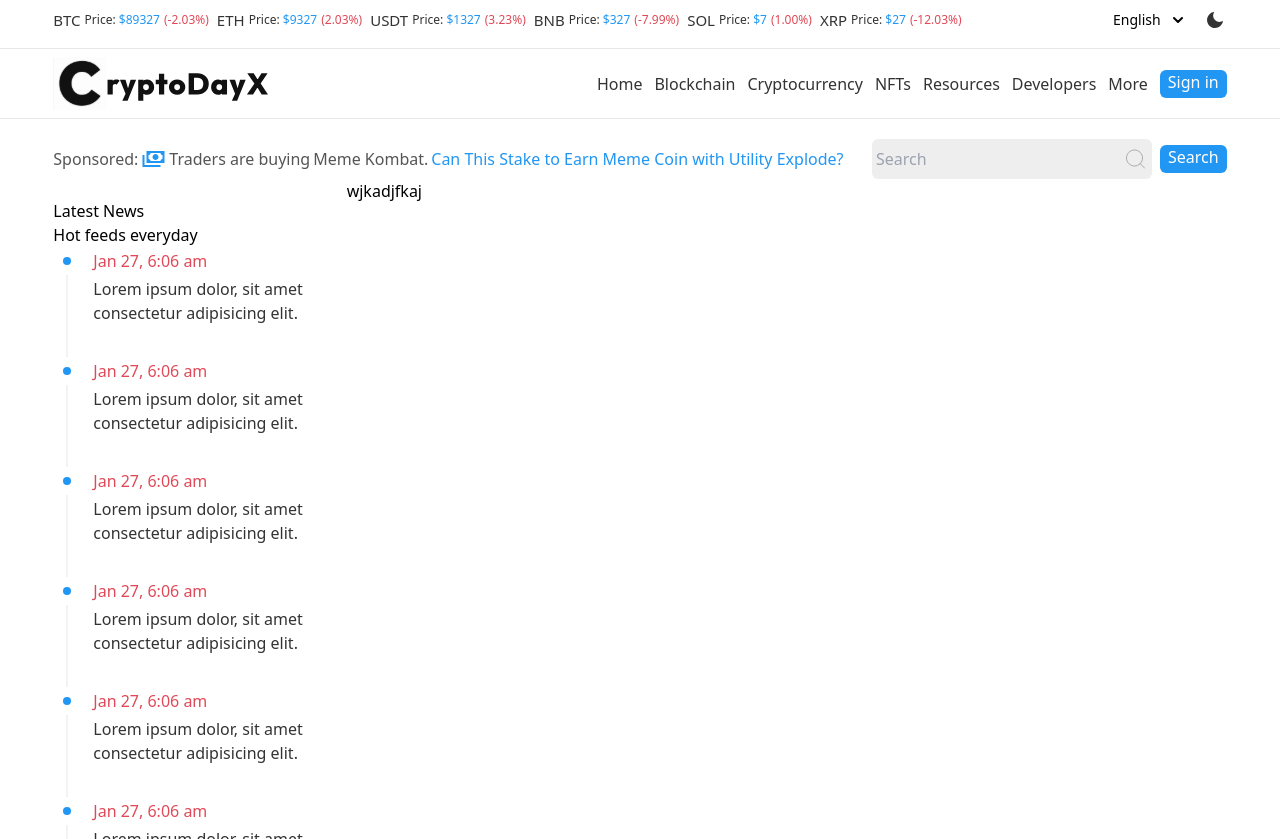
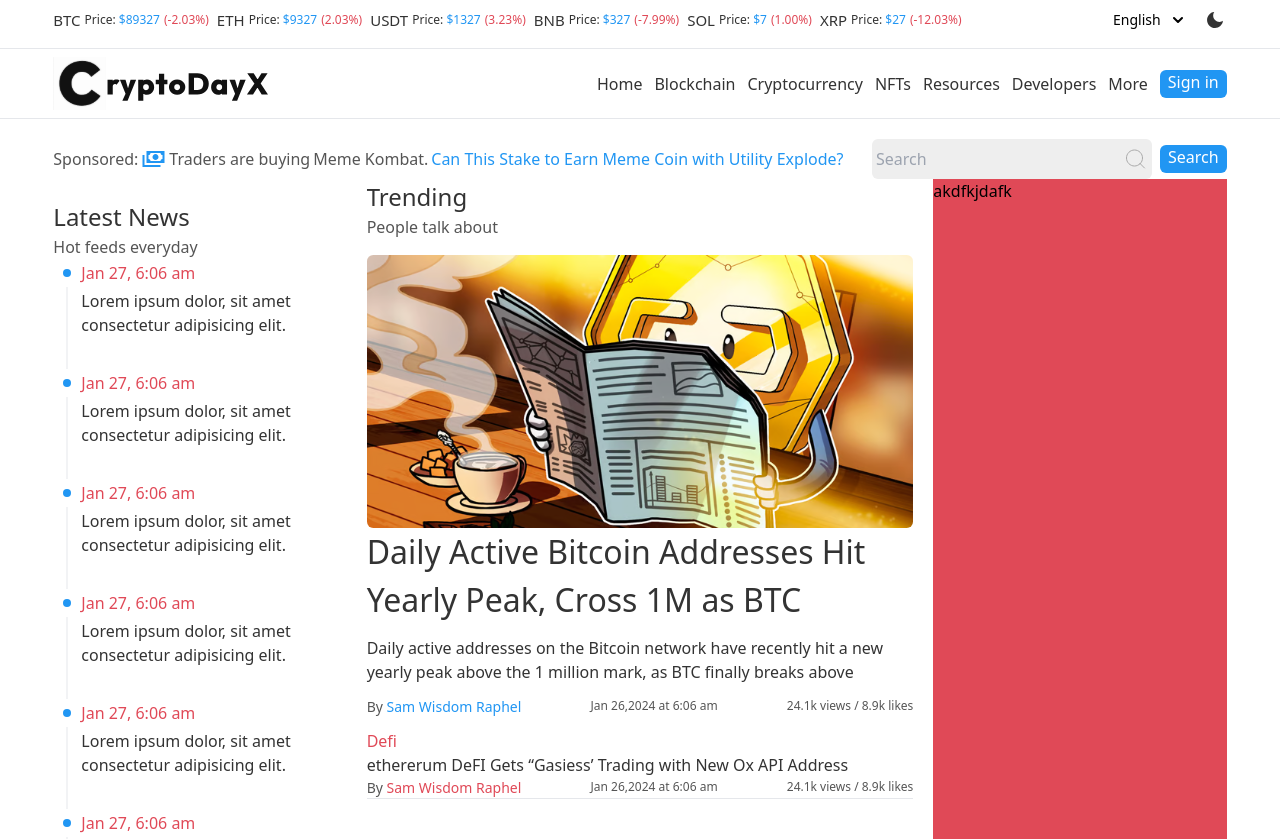
Before and after one commit to Waqas7616/Crypto-News, a Next.js app in the folder crypto-news/: page / in a window 1280 px wide. Built offline with nearby package versions, Linux system fonts and the light colour scheme.

Commit message:
blog banner and detail added

```diff
--- /dev/null
+++ b/crypto-news/src/app/components/blogCard/BlogCard.jsx
@@ -0,0 +1,37 @@
+import React from 'react'
+import Image from 'next/image';
+import blog from '@/app/images/blog.svg'
+
+function BlogCard() {
+    return (
+        <div>
+            <h2 className='text-blackColor text-[24px] font-[500]'>
+                Trending
+            </h2>
+            <p className='text-lightBlack font-[400] text-[16px]'>People talk about</p>
+            <div className="blogBanner mt-4">
+                <Image src={blog} />
+            </div>
+            <h1 className='font-[500] text-[32px]  text-blackColor'>Daily Active Bitcoin Addresses Hit Yearly Peak, Cross 1M as BTC</h1>
+            <p className="desc font-[500] text-[16px] text-blackColor my-3">Daily active addresses on the Bitcoin network have recently hit a new yearly peak above the 1 million mark, as BTC finally breaks above</p>
+            <div className="blogAuthor flex items-center justify-between mb-3">
+                <p className="text-lightBlack text-[14px] font-[500]">By <span className="text-blue text-[14px]">Sam Wisdom Raphel</span></p>
+                <p className="text-lightBlack font-[400] text-[12px]">Jan 26,2024 at 6:06 am</p>
+                <p className="text-lightBlack font-[400] text-[12px]">24.1k views / 8.9k likes</p>
+            </div>
+
+            <div className="nextBlog mt-3">
+                <h4 className="text-red">Defi</h4>
+                <h1 className="text-blackColor">ethererum DeFI Gets “Gasiess’ Trading with New Ox API Address</h1>
+                <div className="blogAuthor flex items-center justify-between">
+                    <p className="text-lightBlack text-[14px] font-[500]">By <span className="text-red text-[14px]">Sam Wisdom Raphel</span></p>
+                    <p className="text-lightBlack font-[400] text-[12px]">Jan 26,2024 at 6:06 am</p>
+                    <p className="text-lightBlack font-[400] text-[12px]">24.1k views / 8.9k likes</p>
+                </div>
+                <hr className='mb-3' />
+            </div>
+        </div>
+    )
+}
+
+export default BlogCard
--- a/crypto-news/src/app/components/latestNews/LatestNews.jsx
+++ b/crypto-news/src/app/components/latestNews/LatestNews.jsx
@@ -6,7 +6,7 @@
         <div>
 
 
-            <div class="flex gap-x-3">
+            <div class="flex ">
                 <div class="relative last:after:hidden after:absolute after:top-7 after:bottom-0 after:start-3.5 after:w-px after:-translate-x-[0.5px] after:bg-gray-200 dark:after:bg-gray-700">
                     <div class="relative z-10 w-7 h-7 flex justify-center items-center">
                         <div class="w-2 h-2 rounded-full bg-blue dark:bg-gray-600"></div>
@@ -28,8 +28,8 @@
     return (
 
         <div className="latestNews relative  h-[80vh] overflow-auto">
-            <h2>Latest News</h2>
-            <p>Hot feeds everyday</p>
+            <h2 className='text-blackColor text-[24px] font-[500]'>Latest News</h2>
+            <p className='text-lightBlack font-[400] text-[16px]'>Hot feeds everyday</p>
             {repeatedNews}
         </div>
 
--- a/crypto-news/src/app/page.jsx
+++ b/crypto-news/src/app/page.jsx
@@ -1,9 +1,10 @@
 
-// import Image from "next/image";
+
 
 import Button from "./components/button/Button";
 import LatestNews from "./components/latestNews/LatestNews";
 import Navbar from "./components/navbar/Navbar";
+import BlogCard from "./components/blogCard/BlogCard";
 
 export default function Home() {
   return (
@@ -34,9 +35,13 @@
           <div className="maindetails w-[25%] mt-5">
             <LatestNews />
           </div>
-          <div className="blog w-[50%]">
-            wjkadjfkaj
+          <div className="blog w-[50%] px-5">
+            <BlogCard />
           </div>
+          <div className="third w-[25%] bg-red">
+            akdfkjdafk
+          </div>
+
         </div>
       </div>
     </>
```
Also changed, not shown: crypto-news/src/app/images/blog.svg (added).
